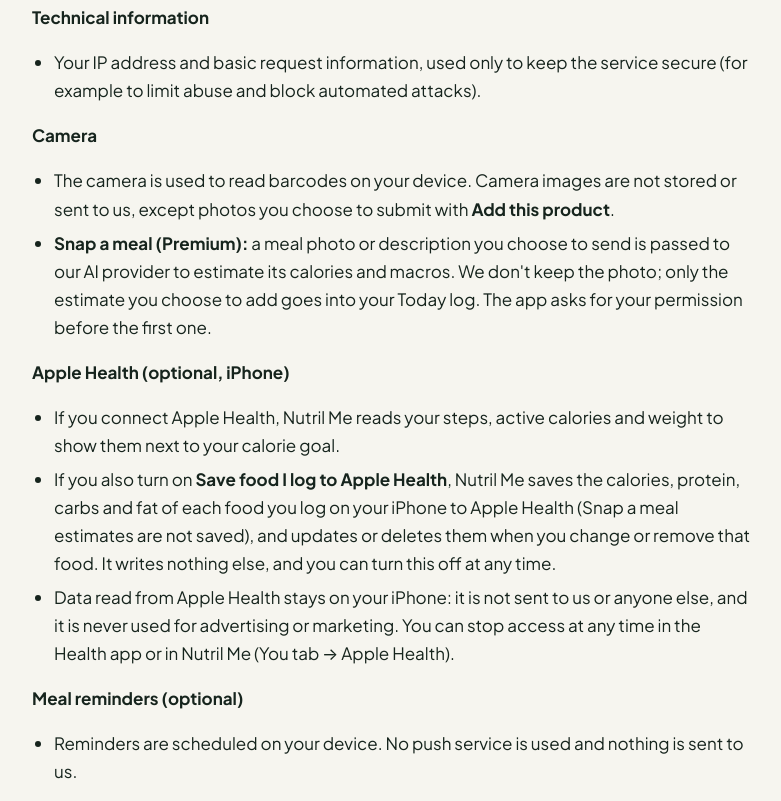
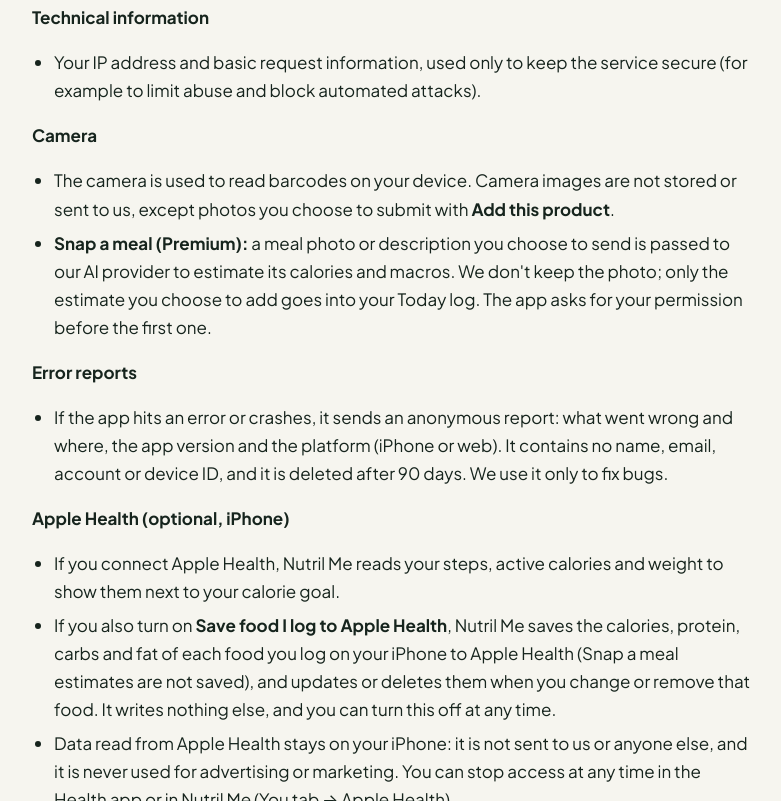
Before and after one commit to anhdao2871989/nutrilmeapp-site, a plain HTML site: page privacy/index.html in a window 1280 px wide. Shown: the part 1304-2105 px from the top of the page, without its empty margins (248-1029 px from the left). Drawn offline with Linux system fonts and the light colour scheme.

Commit message:
Privacy: anonymous error reports
Co-Authored-By: Claude Opus 5.5 <noreply@anthropic.com>

```diff
--- a/privacy/index.html
+++ b/privacy/index.html
@@ -24,7 +24,7 @@
 </header>
 <main class="wrap doc">
 <h1>Privacy Policy</h1>
-<p><em>Last updated: November 14, 2026</em></p>
+<p><em>Last updated: November 25, 2026</em></p>
 <p>This policy explains what information the Nutril Me app (&quot;Nutril Me&quot;, &quot;we&quot;, &quot;us&quot;) collects, why, and the choices you have. Contact: <strong><a href="mailto:support@nutrilmeapp.com">support@nutrilmeapp.com</a></strong>.</p>
 <p><strong>The short version:</strong> we collect only what the app needs to work. We don&#39;t sell your data, we don&#39;t show ads, and we don&#39;t track you across other apps or websites.</p>
 <h2>1. Information we collect</h2>
@@ -53,6 +53,10 @@
 <ul>
 <li>The camera is used to read barcodes on your device. Camera images are not stored or sent to us, except photos you choose to submit with <strong>Add this product</strong>.</li>
 <li><strong>Snap a meal (Premium):</strong> a meal photo or description you choose to send is passed to our AI provider to estimate its calories and macros. We don&#39;t keep the photo; only the estimate you choose to add goes into your Today log. The app asks for your permission before the first one.</li>
+</ul>
+<p><strong>Error reports</strong></p>
+<ul>
+<li>If the app hits an error or crashes, it sends an anonymous report: what went wrong and where, the app version and the platform (iPhone or web). It contains no name, email, account or device ID, and it is deleted after 90 days. We use it only to fix bugs.</li>
 </ul>
 <p><strong>Apple Health (optional, iPhone)</strong></p>
 <ul>
```
